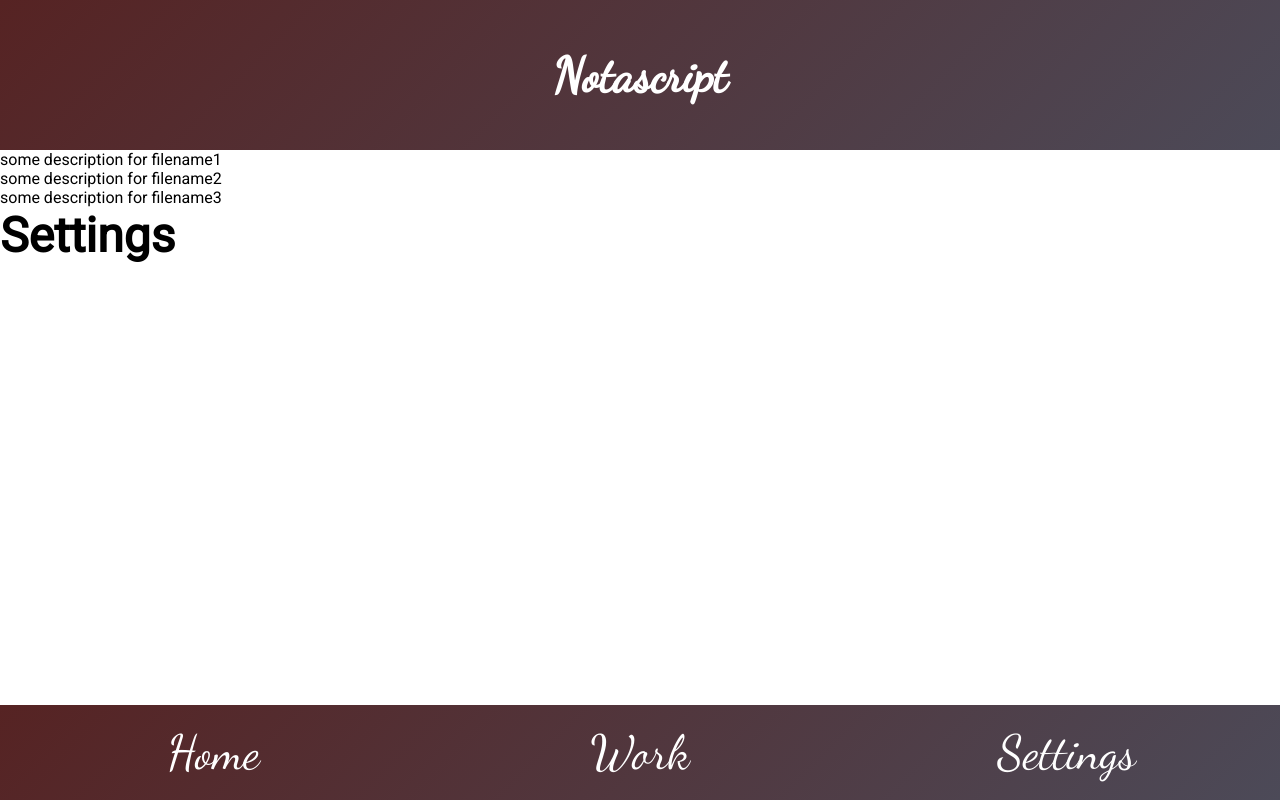
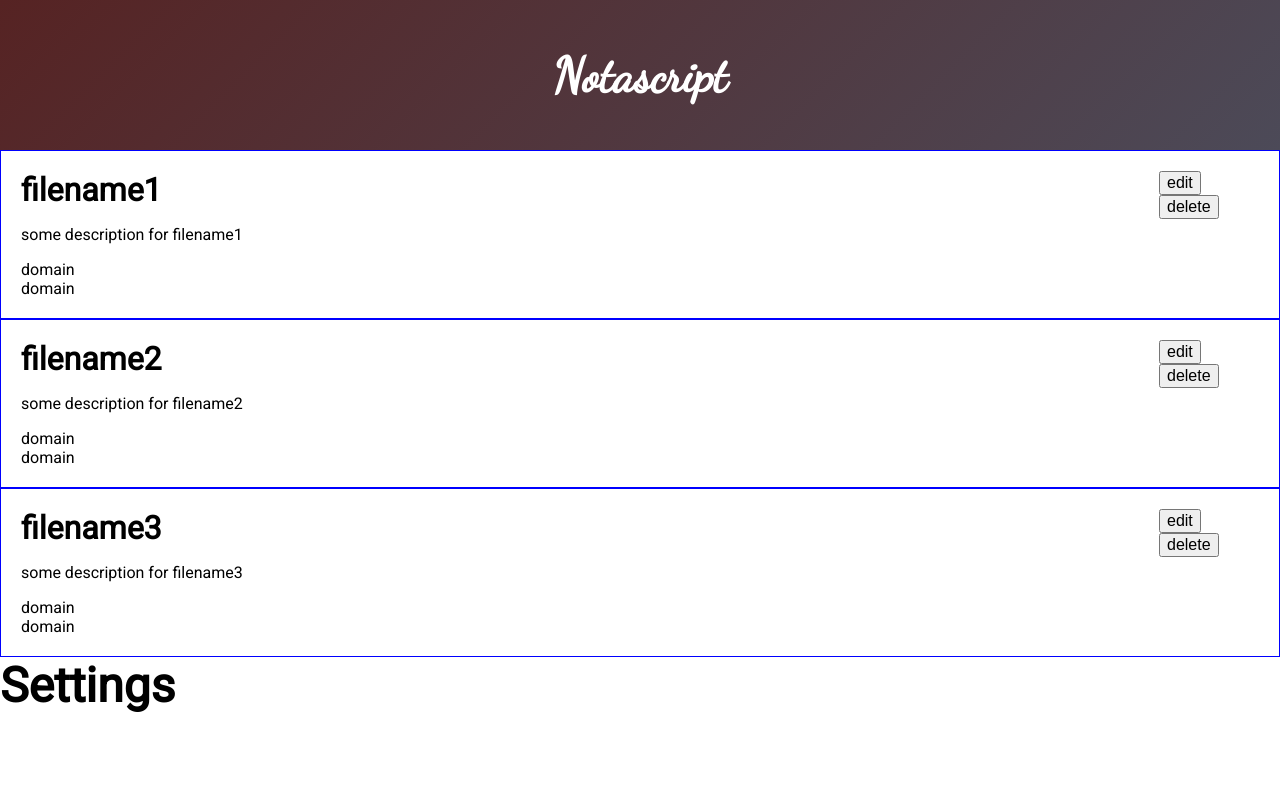
Before and after one commit to PLN-SHAH/notascript, a React (Create React App) app in the folder notascript/: page /settings in a window 1280 px wide. Shown: the top 800 px of the page. Built offline with nearby package versions, Linux system fonts and the light colour scheme.

Commit message:
show file list raw

```diff
--- a/notascript/src/Document.js
+++ b/notascript/src/Document.js
@@ -1,5 +1,33 @@
 import React from 'react';
+import styled from 'styled-components';
+
+const StyledDocument = styled.section`
+	border: 1px solid blue;
+	padding: 20px;
+	display: grid;
+	grid-template-columns: auto 100px;
+`;
+
+const StyledTitle = styled.h4`
+	font-size: 2em;
+	margin: 0;
+`;
 
 export default function Document({ document }) {
-	return <div>{document.description}</div>;
+	return (
+		<StyledDocument>
+			<section>
+				<StyledTitle>{document.title}</StyledTitle>
+				<p>{document.description}</p>
+				<ul>
+					<li>domain</li>
+					<li>domain</li>
+				</ul>
+			</section>
+			<section>
+				<button>edit</button>
+				<button>delete</button>
+			</section>
+		</StyledDocument>
+	);
 }
```
